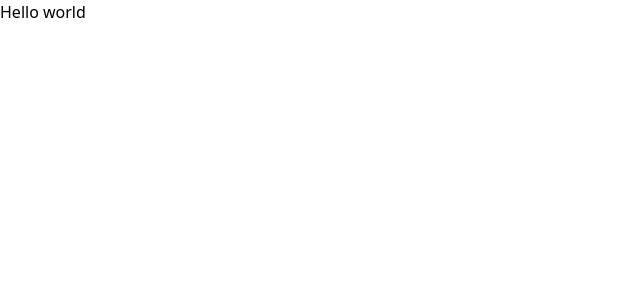
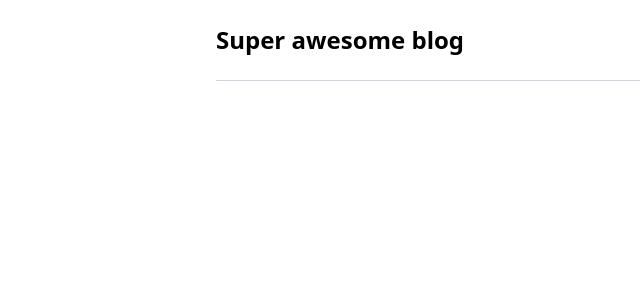
Before and after one commit to Steellow/tietokantaohjelmointi-harjoitustyo, a React (Create React App) app in the folder frontend/: page / in a window 1280 px wide. Shown: the top 300 px of the page, without its empty margins (0-640 px from the left). Built offline with nearby package versions, Linux system fonts and the light colour scheme.

Commit message:
Create header

```diff
--- a/frontend/src/App.jsx
+++ b/frontend/src/App.jsx
@@ -1,9 +1,11 @@
-function App() {
+import Header from "./components/Header";
+
+const App = () => {
   return (
-    <div className="App">
-      <h1>Hello world</h1>
+    <div className="App mx-auto p-6 max-w-4xl">
+      <Header />
     </div>
   );
-}
+};
 
 export default App;
--- /dev/null
+++ b/frontend/src/components/Header.jsx
@@ -0,0 +1,12 @@
+const Header = () => {
+  return (
+    <header className="border-b border-gray-300 pb-6">
+      <a href="$" className="font-bold hover:text-red-600 active:text-red-700 text-2xl">
+        Super awesome blog
+      </a>
+      {/* TODO: Search bar */}
+    </header>
+  );
+};
+
+export default Header;
```
